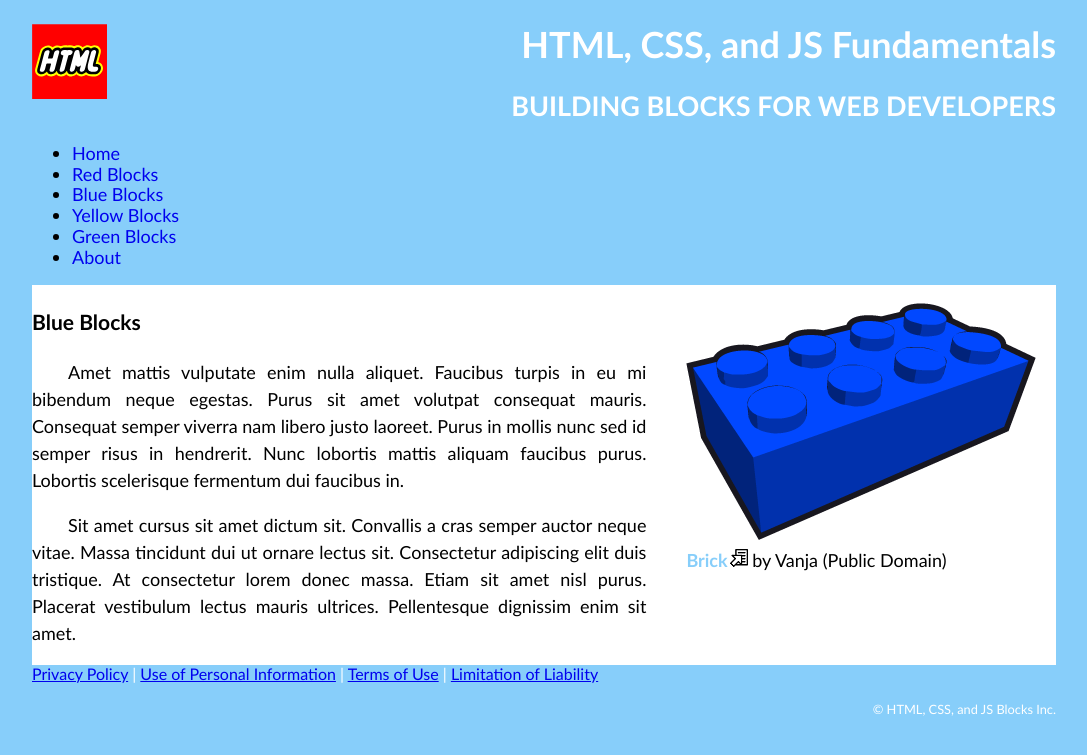
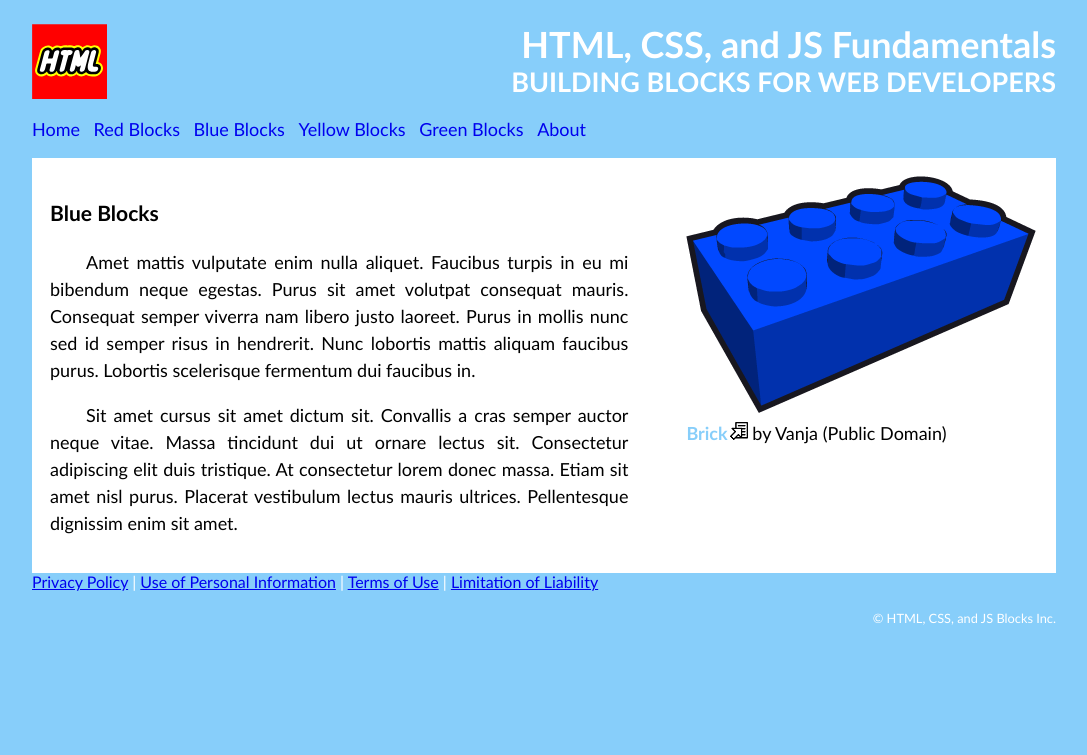
Before and after one commit to foulerfire/COMP1002, a PHP site: page /blue.html in a window 1280 px wide. Shown: the top 755 px of the page, without its empty margins (96-1183 px from the left). Run offline with PHP 8.4, Linux system fonts and the light colour scheme; some libraries are stand-ins or nearby versions.

Commit message:
step 5 a-d complete

```diff
--- a/lab-d/css/styles.css
+++ b/lab-d/css/styles.css
@@ -31,22 +31,24 @@ header h2 {
 }
 /* STEP 3a: Reduce the margin-bottom of the HEADER H1 to zero, so that the following H2 sit up a bit closer to the H1 */
 header h1 {
-
+	margin-bottom: 0;
 }
 /* STEP 3b: The HEADER H2 has a margin-top by default, set that also to zero to bring it up a bit closer to the H1 */
 header h2 {
-
+	margin-top: 0;
 	text-transform: uppercase;
 }
 
 /* STEP 4d: There's a bit of padding-left on the UL element that contains the LI elements - set it to zero */
 header nav ul {
-
+	padding-left: 0;
 }
 
 /* STEP 4a: Apply a 1px dashed red outline around each of the LI elements inside the HEADER NAV so that we can see that each LI is a box (border-width, border-style, and border-color) */
 header nav li {
-
+	/* border: 1px dashed red;  temporary visual border (STEP 4a), now commented out (STEP 4e) */
+	display: inline-block;
+	margin-right: 0.5em;
 }
 /* STEP 4b: Set the above LI elements (which default to display: block as we can see in the browser), to display: inline-block so that they line up horizontally across the top of the page */
 
@@ -66,8 +68,10 @@ main {
 
 /* STEP 5a: Put a 1px dotted hotpink border around MAIN SECTION in the CSS rule below so we can see the box on the screen */
 main section {
+	/* border: 1px dotted hotpink;  temporary visual border (STEP 5a), now commented out (STEP 5d) */
+	width: 60%;
+	padding: 1em;
 
-	width: 60%;
 
 }
 /* STEP 5b: Add 1em of padding on the top, right, bottom, and left of the above MAIN SECTION element - watch the effect in the browser */
```
